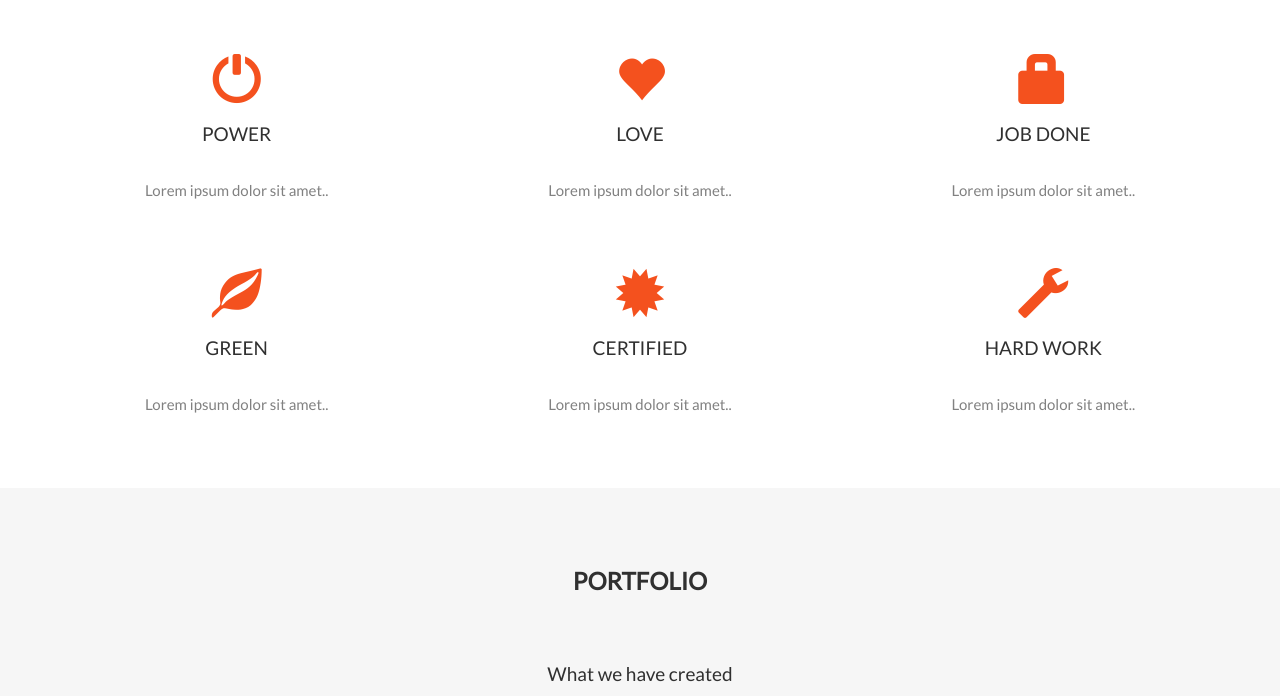
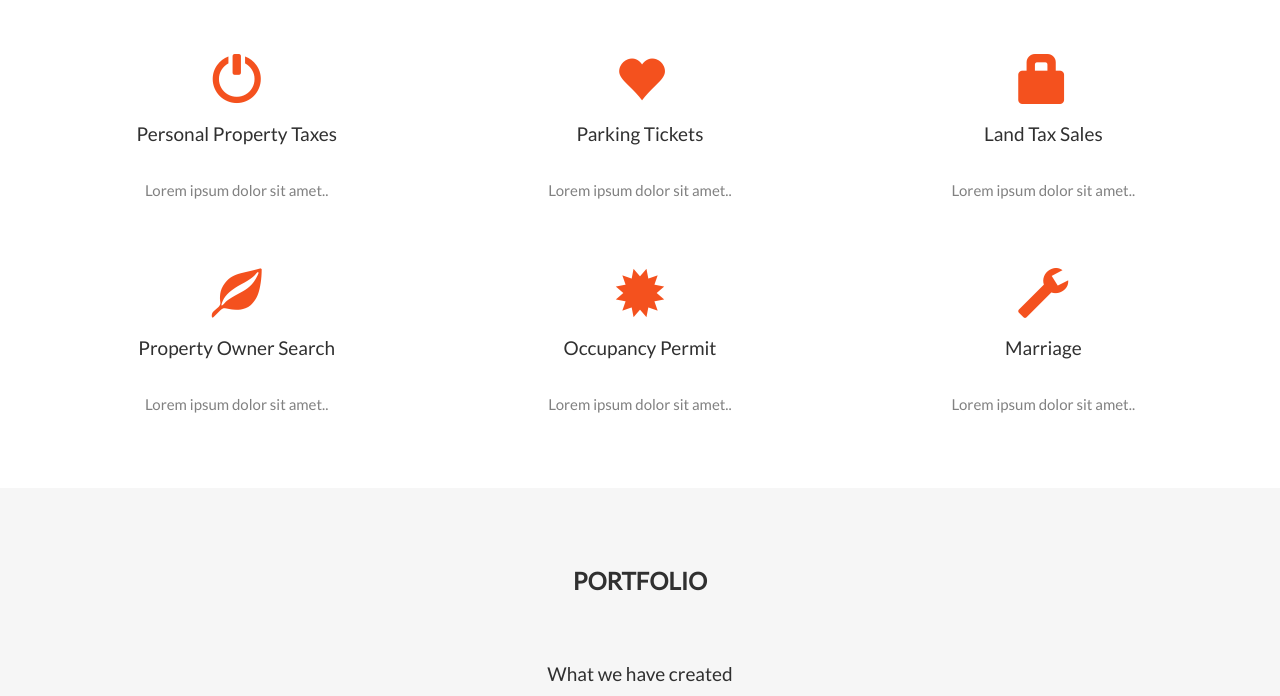
Before and after one commit to SondaH/sondaformayor, a plain HTML site: page index.html in a window 1280 px wide. Shown: the part 1604-2300 px from the top of the page. Drawn offline with nearby package versions, Linux system fonts and the light colour scheme; some packages are replaced by stand-ins of ours.

Commit message:
Update index.html

```diff
--- a/index.html
+++ b/index.html
@@ -262,17 +262,17 @@ Now that the decision is final, the City invites the community to engage in the
   <div class="row slideanim">
     <div class="col-sm-4">
       <span class="glyphicon glyphicon-off logo-small"></span>
-      <h4>POWER</h4>
+      <h4>Personal Property Taxes</h4>
       <p>Lorem ipsum dolor sit amet..</p>
     </div>
     <div class="col-sm-4">
       <span class="glyphicon glyphicon-heart logo-small"></span>
-      <h4>LOVE</h4>
+      <h4>Parking Tickets</h4>
       <p>Lorem ipsum dolor sit amet..</p>
     </div>
     <div class="col-sm-4">
       <span class="glyphicon glyphicon-lock logo-small"></span>
-      <h4>JOB DONE</h4>
+      <h4>Land Tax Sales</h4>
       <p>Lorem ipsum dolor sit amet..</p>
     </div>
   </div>
@@ -280,17 +280,17 @@ Now that the decision is final, the City invites the community to engage in the
   <div class="row slideanim">
     <div class="col-sm-4">
       <span class="glyphicon glyphicon-leaf logo-small"></span>
-      <h4>GREEN</h4>
+      <h4>Property Owner Search</h4>
       <p>Lorem ipsum dolor sit amet..</p>
     </div>
     <div class="col-sm-4">
       <span class="glyphicon glyphicon-certificate logo-small"></span>
-      <h4>CERTIFIED</h4>
+      <h4>Occupancy Permit</h4>
       <p>Lorem ipsum dolor sit amet..</p>
     </div>
     <div class="col-sm-4">
       <span class="glyphicon glyphicon-wrench logo-small"></span>
-      <h4 style="color:#303030;">HARD WORK</h4>
+      <h4 style="color:#303030;">Marriage</h4>
       <p>Lorem ipsum dolor sit amet..</p>
     </div>
   </div>
@@ -456,6 +456,8 @@ Now that the decision is final, the City invites the community to engage in the
 
 <div id="googleMap" style="height:400px;width:100%;"></div>
 
+<iframe src="https://www.google.com/maps/embed?pb=!1m14!1m12!1m3!1d3115.883082992994!2d-90.26151938475346!3d38.651568579609325!2m3!1f0!2f0!3f0!3m2!1i1024!2i768!4f13.1!5e0!3m2!1sen!2sus!4v1465258339578" width="800" height="600" frameborder="0" style="border:0" allowfullscreen></iframe>
+
 <!-- Add Google Maps -->
 <script src="http://maps.googleapis.com/maps/api/js"></script>
 <script>
```
